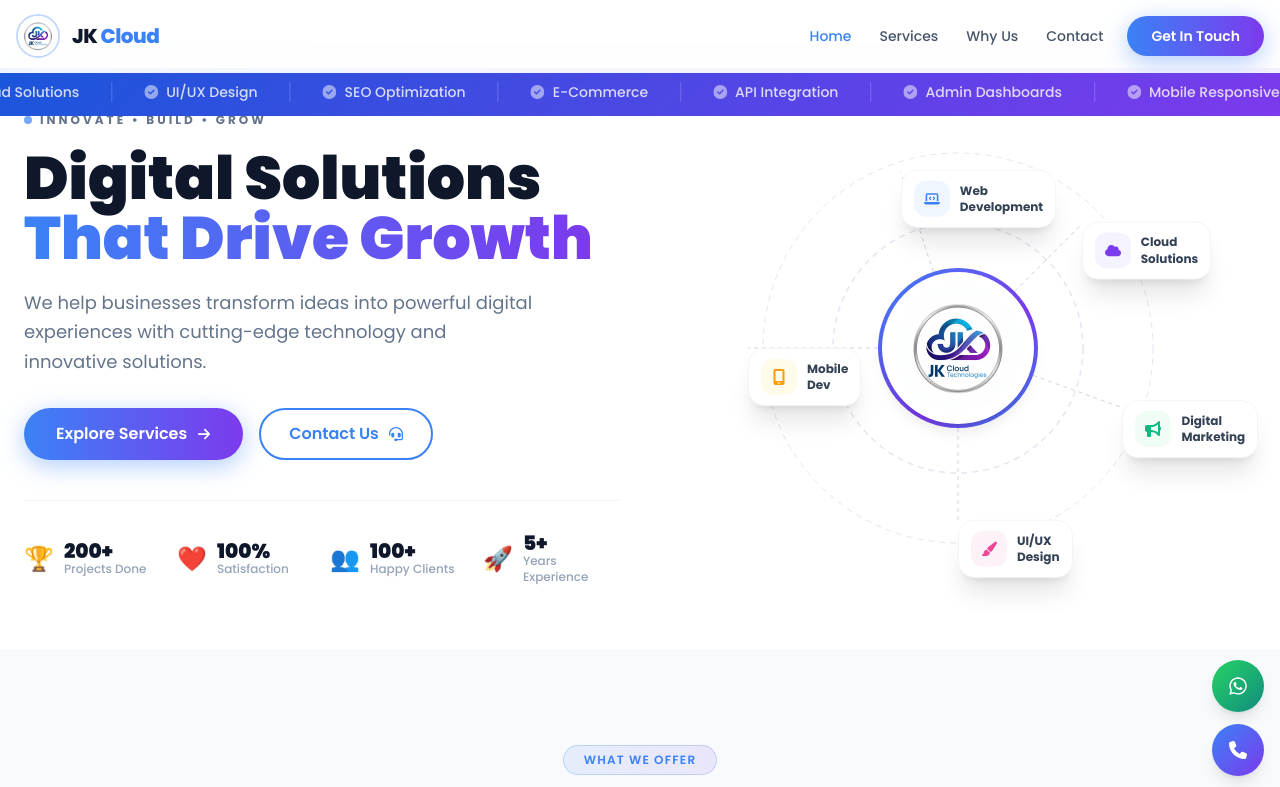
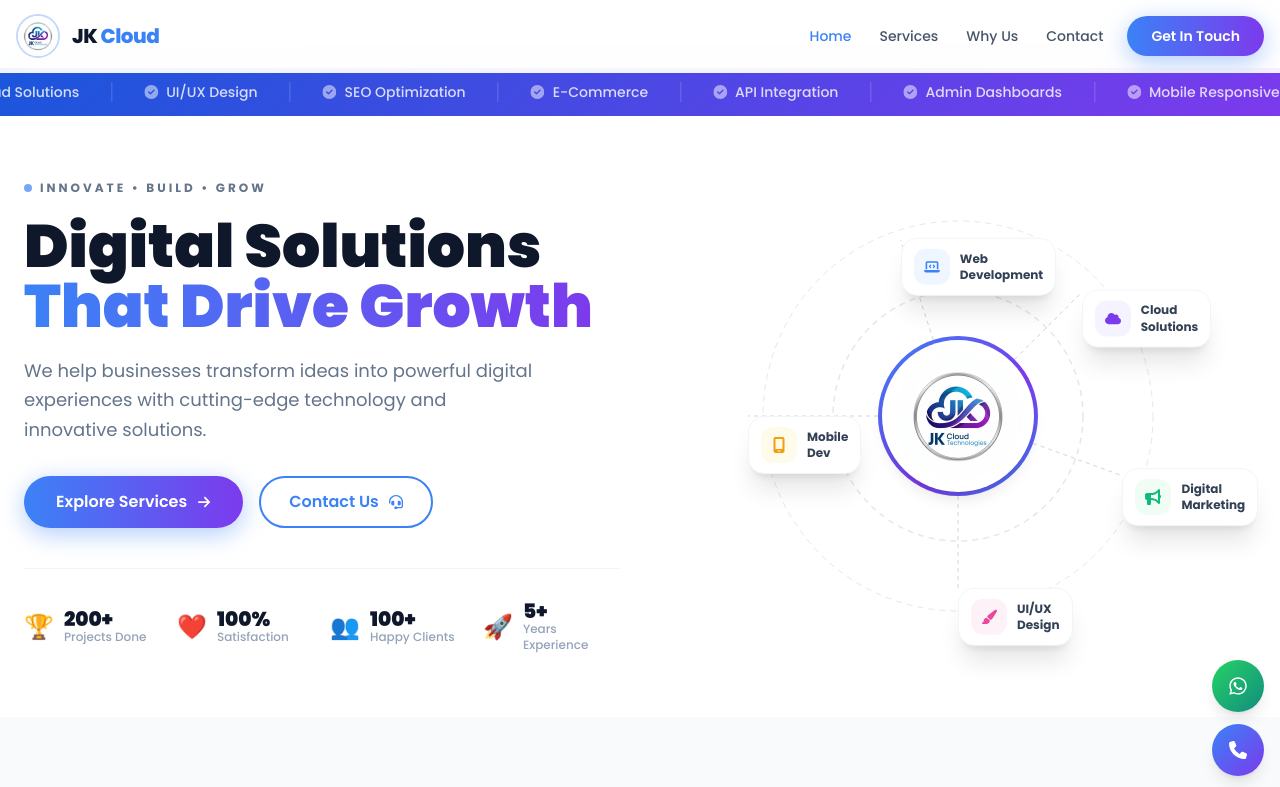
Before and after one commit to ashritha-d/JKcloudTechnologies, a React (Vite) app: page / in a window 1280 px wide. Shown: the top 787 px of the page. Built offline with nearby package versions, Linux system fonts and the light colour scheme.

Commit message:
Revert "Make marquee strip sticky below navbar"
This reverts commit 94ce2328bb59cabe9d814b1c2f22ea1869463342.

```diff
--- a/src/components/MarqueeStrip.jsx
+++ b/src/components/MarqueeStrip.jsx
@@ -10,8 +10,8 @@
 export default function MarqueeStrip() {
   return (
     <div
-      className="overflow-hidden py-3.5 sticky z-[999]"
-      style={{ background: 'linear-gradient(135deg, #1a56db, #7c3aed)', top: '68px' }}
+      className="overflow-hidden py-3.5"
+      style={{ background: 'linear-gradient(135deg, #1a56db, #7c3aed)', marginTop: '68px' }}
     >
       <div className="flex animate-marquee w-max">
         {items.map((item, i) => (
```
